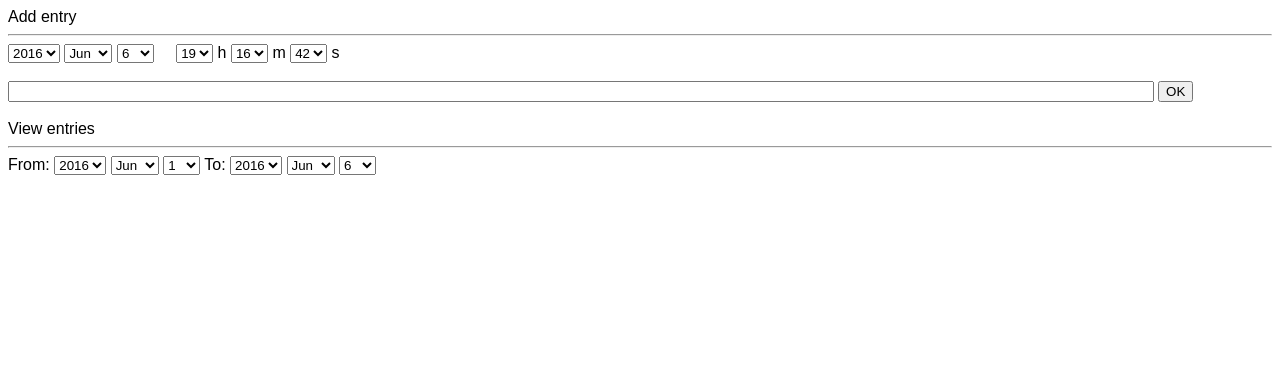
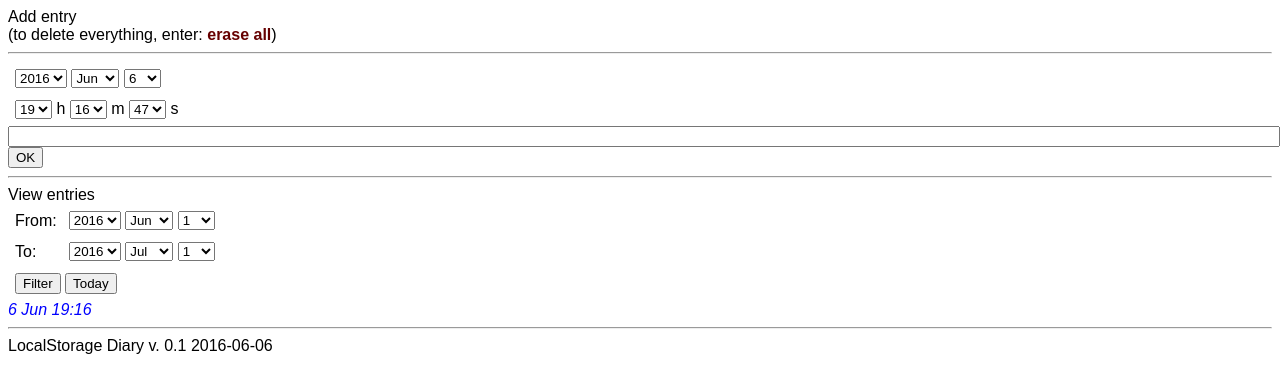
Before and after one commit to reddress/localdiary, a plain HTML site: page index.html in a window 1280 px wide. Both pictures are taken after a click on the input "OK". Drawn offline with Linux system fonts and the light colour scheme.

Commit message:
version 0.1

```diff
--- a/index.html
+++ b/index.html
@@ -2,6 +2,7 @@
 <html>
   <head>
     <meta charset="utf-8">
+    <meta name="viewport" content="width=device-width, initial-scale=1">
     <title>LocalStorage Diary</title>
     <style>
      body {
@@ -9,14 +10,37 @@
      }
 
      #entry {
-         width: 90%;
+         width: 100%;
+     }
+
+     .shortDate {
+         color: blue;
+         font-style: italic;
+     }
+
+     .warning {
+         color: #660000;
+         font-weight: bold;
+     }
+
+     table {
+         border: 0;
+     }
+
+     td {
+         padding: 5px;
      }
 
     </style>
   </head>
   <body>
-    Add entry
+    Add entry<br>
+    (to delete everything, enter: <span class="warning">erase all</span>)
     <hr>
+
+    <table>
+      <tr>
+        <td>
           <select id="year">
             <option value="2014">2014</option>
             <option value="2015">2015</option>
@@ -75,8 +99,10 @@
             <option value="31">31</option>
           </select>
 
-    &nbsp;
-    &nbsp;
+        </td>
+      </tr>
+      <tr>
+        <td>
 
           <select id="hours">
             <option value="0">00</option>
@@ -231,16 +257,25 @@
             <option value="59">59</option>
           </select> s
 
-    <br><br>
-    <input id="entry"> <input type="submit" value="OK">
+        </td>
+      </tr>
+    </table>
 
-    <br><br>
+    <input id="entry">
+    <br>
+    <input type="submit" id="ok" value="OK">
+
+    <hr>
 
     View entries
-    <hr>
 
+    <table>
+      <tr>
+        <td>
           From:
+        </td>
 
+        <td>
           <select id="from_year">
             <option value="2014">2014</option>
             <option value="2015">2015</option>
@@ -299,8 +334,15 @@
             <option value="31">31</option>
           </select>
 
+        </td>
+      </tr>
+
+      <tr>
+        <td>
           To:
+        </td>
 
+        <td>
           <select id="to_year">
             <option value="2014">2014</option>
             <option value="2015">2015</option>
@@ -359,25 +401,29 @@
             <option value="31">31</option>
           </select>
 
+        </td>
+      </tr>
 
+      <tr>
+        <td colspan="2">
+          <button type="button" id="filter">Filter</button>
+          <button type="button" id="filterToday">Today</button>
+        </td>
+      </tr>
+    </table>
+
+    <div id="filtered">
+    </div>
+
+    <hr>
+    LocalStorage Diary v. 0.1 2016-06-06
     <div id="console">
     </div>
 
     <script src="js/fmt.js"></script>
     <script src="js/time.js"></script>
+    <script src="js/db.js"></script>
     <script src="js/ui.js"></script>
-
-    <script>
-     var now = new Date();
-     var nowTimestamp = now.getTime();
-
-     setAddSelectsToNow();
-
-     setFromSelectsToStartOfMonth();
-     setToSelectsToToday();
-
-     // save entry as ld_EPOCH_index
-
-    </script>
+    <script src="js/main.js"></script>
   </body>
 </html>
--- /dev/null
+++ b/js/db.js
@@ -0,0 +1,59 @@
+function parseLabel(label) {
+  var parts = label.split("_");
+  if (parts[0] !== "LD") {
+    log("Error: " + label + " is not a LocalDiary label");
+    return 0;
+  }
+
+  return parts[1];
+}
+
+
+function createLabel(epoch) {
+  return "LD_" + epoch;
+}
+
+function storeEntry(y, m, d, hh, mm, ss, entry) {
+  if (entry === "erase all") {
+    clearLDData();
+  } else {
+    try {
+      var label = createLabel(YMDToEpoch(y, m, d, hh, mm, ss));
+      localStorage[label] = localStorage[label] || "";
+      localStorage[label] += entry + "|";
+    } catch (e) {
+      log("Error adding entry!");
+      log(e);
+    }
+  }
+}
+
+function filterEntries(from, to) {
+  var output = "";
+  for (var i = localStorage.length - 1; i >= 0; i--) {
+    var key = localStorage.key(i);
+    if (key.substr(0, 2) === "LD") {
+      var labelEpoch = parseLabel(key);
+      var oneDay = 24 * 60 * 60 * 1000;
+      if (from < labelEpoch && labelEpoch < to + oneDay) {
+        var shortDate = epochToShort(parseInt(labelEpoch));
+        var entries = localStorage.getItem(key).split("|");
+        for (var e = 0, eLen = entries.length - 1; e < eLen; e++) {
+          output += '<span class="shortDate">' + shortDate + "</span> " + entries[e] + "<br>";
+        }
+      }
+    }
+  }
+  // log(output);
+  document.getElementById("filtered").innerHTML = output;
+  // return output;
+}
+
+function clearLDData() {
+  for (var i = localStorage.length - 1; i >= 0; i--) {
+    var key = localStorage.key(i);
+    if (key.substr(0, 2) === "LD") {
+      localStorage.removeItem(key);
+    }
+  }
+}
--- /dev/null
+++ b/js/main.js
@@ -0,0 +1,5 @@
+setAddSelectsToNow();
+setFromSelectsToStartOfMonth();
+setToSelectsToNextMonth();
+
+document.getElementById("filter").click();
--- a/js/time.js
+++ b/js/time.js
@@ -1,5 +1,5 @@
-function epochToYMD(timestamp) {
-  var d = new Date(timestamp);
+function epochToYMD(epoch) {
+  var d = new Date(epoch);
   return d.getFullYear().toString() + "/" +
     pad((d.getMonth() + 1).toString()) + "/" +
     pad(d.getDate().toString()) + " " +
@@ -8,6 +8,33 @@ function epochToYMD(timestamp) {
     pad(d.getSeconds().toString());
 }
 
-function YMDToEpoch(y, m, d, hh, mm, ss, ms) {
-  return new Date(y, m-1, d, hh, mm, ss, ms).getTime();
+function YMDToEpoch(y, m, d, hh, mm, ss) {
+  return new Date(parseInt(y),
+                  parseInt(m) - 1,
+                  parseInt(d),
+                  parseInt(hh),
+                  parseInt(mm),
+                  parseInt(ss)).getTime();
 }
+
+function epochToShort(epoch) {
+  var monthNames = ['',
+                    'Jan',
+                    'Feb',
+                    'Mar',
+                    'Apr',
+                    'May',
+                    'Jun',
+                    'Jul',
+                    'Aug',
+                    'Sep',
+                    'Oct',
+                    'Nov',
+                    'Dec',];
+
+  var d = new Date(epoch);
+  return d.getDate().toString() + " " +
+    monthNames[d.getMonth() + 1] + " " +
+    pad(d.getHours().toString()) + ":" +
+    pad(d.getMinutes().toString());
+}
--- a/js/ui.js
+++ b/js/ui.js
@@ -25,3 +25,51 @@ function setToSelectsToToday() {
   makeSelection("to_month", now.getMonth() + 1);
   makeSelection("to_day", now.getDate());
 }
+
+function setFromSelectsToToday() {
+  var now = new Date();
+  makeSelection("from_year", now.getFullYear());
+  makeSelection("from_month", now.getMonth() + 1);
+  makeSelection("from_day", now.getDate());
+}
+
+function setToSelectsToNextMonth() {
+  var now = new Date();
+  makeSelection("to_year", now.getFullYear());
+  makeSelection("to_month", now.getMonth() + 2);
+  makeSelection("to_day", 1);
+}
+
+document.getElementById("ok").addEventListener("click", function() {
+  storeEntry(document.getElementById("year").value,
+             document.getElementById("month").value,
+             document.getElementById("day").value,
+             document.getElementById("hours").value,
+             document.getElementById("minutes").value,
+             document.getElementById("seconds").value,
+             document.getElementById("entry").value);
+  setAddSelectsToNow();
+  document.getElementById("filter").click();
+  document.getElementById("entry").value = "";
+});
+
+document.getElementById("filter").addEventListener("click", function() {
+  var fromEpoch = YMDToEpoch(
+    document.getElementById("from_year").value,
+    document.getElementById("from_month").value,
+    document.getElementById("from_day").value, 0, 0, 0);
+
+  var toEpoch = YMDToEpoch(
+    document.getElementById("to_year").value,
+    document.getElementById("to_month").value,
+    document.getElementById("to_day").value, 0, 0, 0);
+
+  filterEntries(fromEpoch, toEpoch);
+});
+
+document.getElementById("filterToday").addEventListener("click", function() {
+  setToSelectsToToday();
+  setFromSelectsToToday();
+
+  document.getElementById("filter").click();
+});
```
Lines whose indentation alone changed are shown as unchanged.
